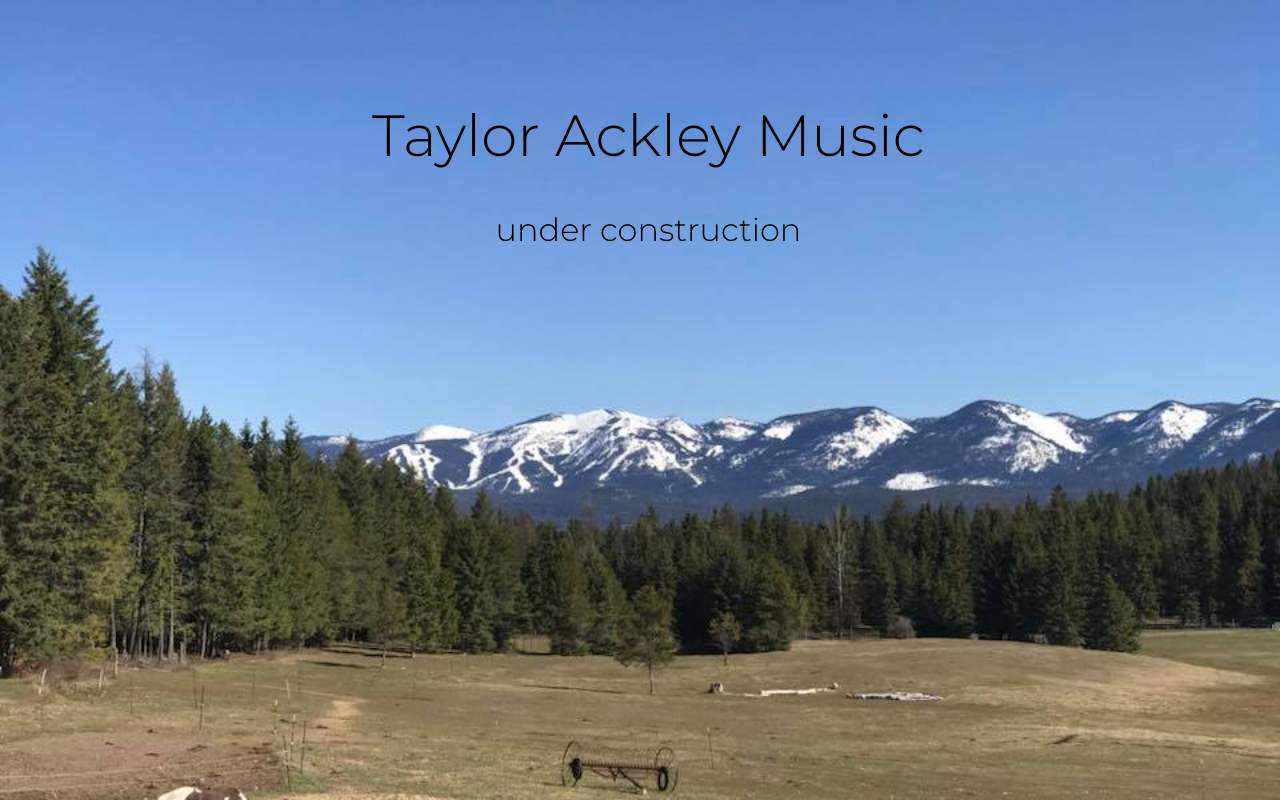
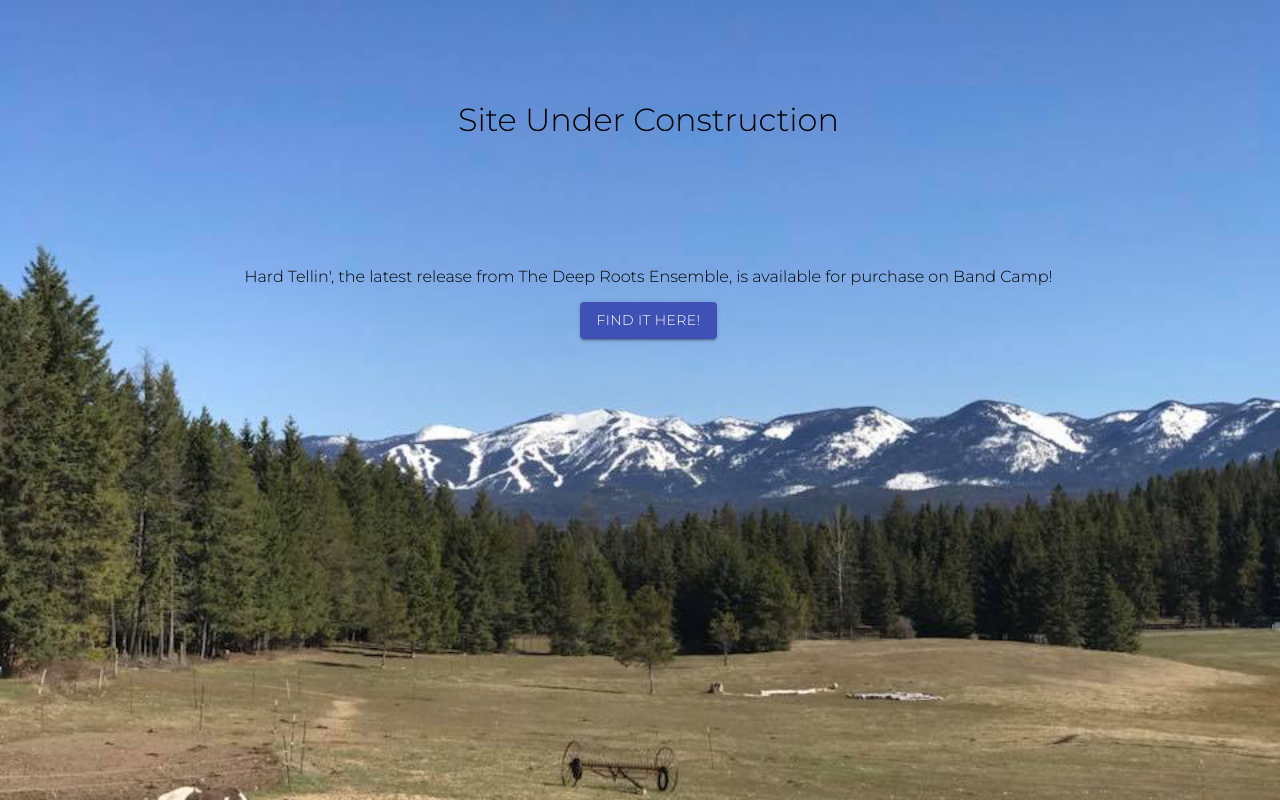
Before and after one commit to tomekregulski/taylor_ackley_music, a React (Create React App) app: page / in a window 1280 px wide. Built offline with nearby package versions, Linux system fonts and the light colour scheme.

Commit message:
Add Homepage, basic routing and styles.

```diff
--- a/package.json
+++ b/package.json
@@ -3,11 +3,16 @@
   "version": "0.1.0",
   "private": true,
   "dependencies": {
+    "@material-ui/core": "^4.12.3",
+    "@material-ui/icons": "^4.11.2",
+    "@material-ui/styles": "^4.11.4",
     "@testing-library/jest-dom": "^5.14.1",
     "@testing-library/react": "^11.2.7",
     "@testing-library/user-event": "^12.8.3",
+    "chroma-js": "^2.1.2",
     "react": "^17.0.2",
     "react-dom": "^17.0.2",
+    "react-router-dom": "^5.2.0",
     "react-scripts": "4.0.3",
     "web-vitals": "^1.1.2"
   },
--- a/src/App.js
+++ b/src/App.js
@@ -1,13 +1,13 @@
-import logo from './logo.svg';
-import './App.css';
+import React from 'react';
+import { Switch, Route } from 'react-router-dom';
+import Homepage from './components/Homepage';
 
 function App() {
   return (
     <>
-      <header>
-        <h1>Taylor Ackley Music</h1>
-        <p>under construction</p>
-      </header>
+      <Switch>
+        <Route exact path='/' component={Homepage} />
+      </Switch>
     </>
   );
 }
--- /dev/null
+++ b/src/components/Homepage.js
@@ -0,0 +1,33 @@
+import React from 'react';
+import { Button } from '@material-ui/core';
+import { withStyles } from '@material-ui/styles';
+import styles from '../styles/HomepageStyles';
+
+function Homepage(props) {
+  const { classes } = props;
+  return (
+    <div>
+      <header>
+        <p>Site Under Construction</p>
+      </header>
+      <main>
+        <div className={classes.callToAction}>
+          <p>
+            Hard Tellin', the latest release from The Deep Roots Ensemble, is
+            available for purchase on Band Camp!
+          </p>
+          <Button
+            href='https://taylorackley.bandcamp.com/album/hard-tellin'
+            target='_blank'
+            variant='contained'
+            color='primary'
+          >
+            Find it Here!
+          </Button>
+        </div>
+      </main>
+    </div>
+  );
+}
+
+export default withStyles(styles)(Homepage);
--- a/src/index.js
+++ b/src/index.js
@@ -2,11 +2,14 @@ import React from 'react';
 import ReactDOM from 'react-dom';
 import './index.css';
 import App from './App';
+import { BrowserRouter } from 'react-router-dom';
 import reportWebVitals from './reportWebVitals';
 
 ReactDOM.render(
   <React.StrictMode>
-    <App />
+    <BrowserRouter>
+      <App />
+    </BrowserRouter>
   </React.StrictMode>,
   document.getElementById('root')
 );
--- /dev/null
+++ b/src/styles/HomepageStyles.js
@@ -0,0 +1,6 @@
+export default {
+  callToAction: {
+    textAlign: 'center',
+    marginTop: '8rem',
+  },
+};
```
Also changed, not shown: 1 other file (tests, documents, lock files or other folders).
